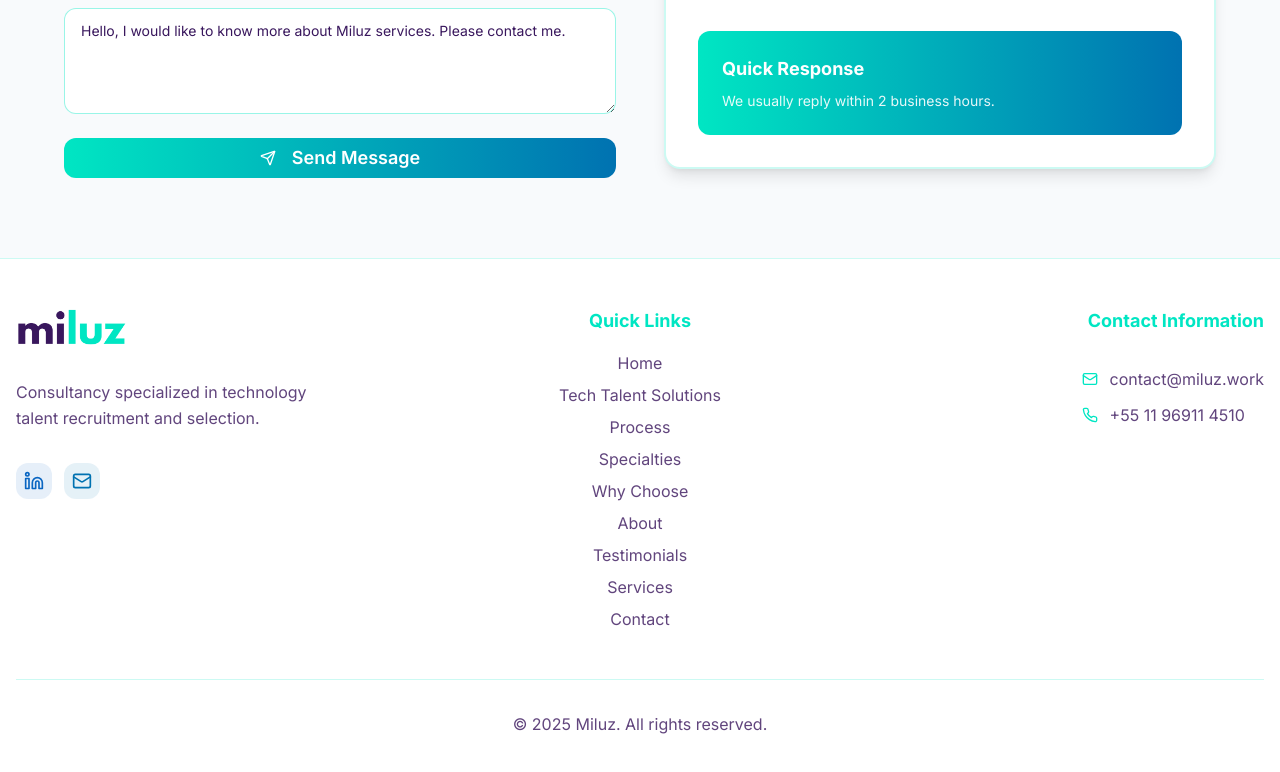
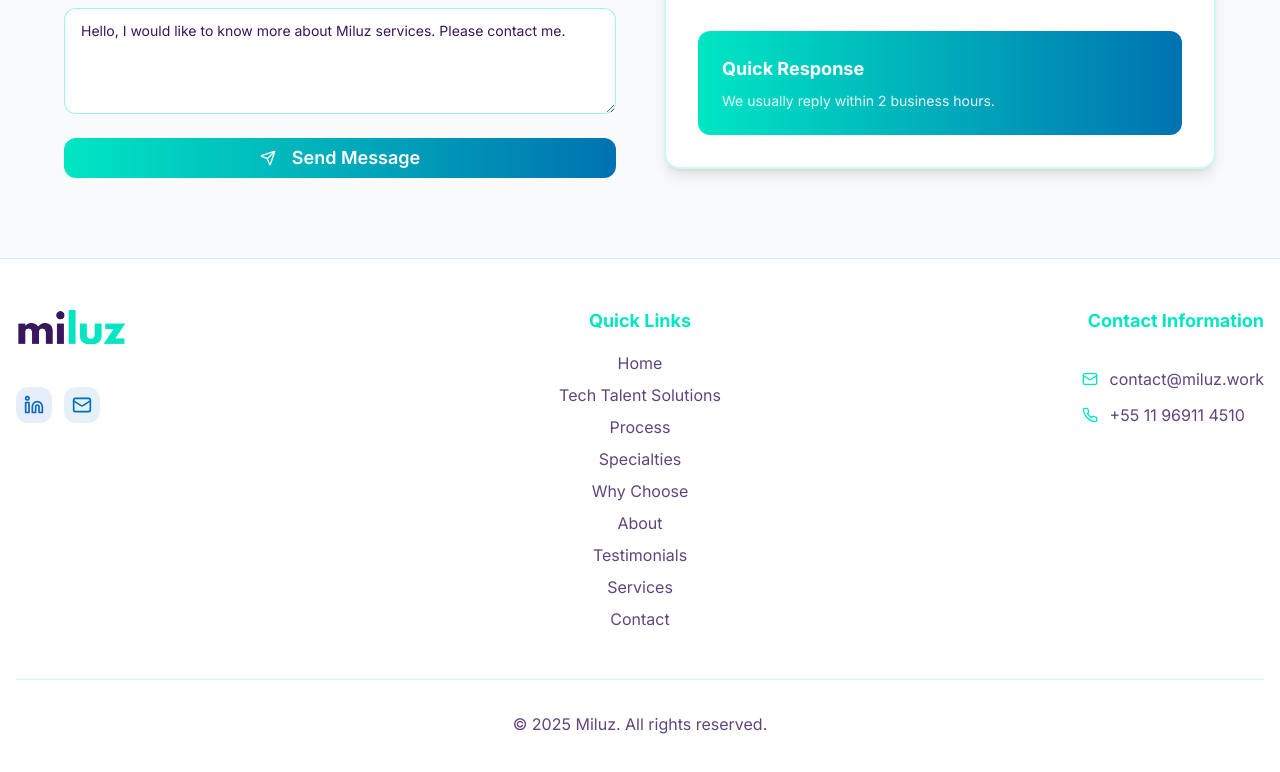
Before and after one commit to lhkuklis/miluz-landpage, a React (Vite) app: page / in a window 1280 px wide. Shown: the part 7225-7997 px from the top of the page. Built offline with nearby package versions, Linux system fonts and the light colour scheme.

Commit message:
content(footer): remove descriptive sentence under logo as requested

```diff
--- a/src/components/Footer.tsx
+++ b/src/components/Footer.tsx
@@ -25,9 +25,7 @@ const Footer = () => {
                 className="h-10 w-auto mx-auto md:mx-0"
               />
             </div>
-            <p className="text-[#39175d]/80 leading-relaxed max-w-xs mx-auto md:mx-0">
-              {t('footer.description')}
-            </p>
+            {/* Description removed per request */}
             <div className="flex justify-center md:justify-start space-x-3 mt-2">
               <a
                 href="https://www.linkedin.com/company/miluz1"
```
